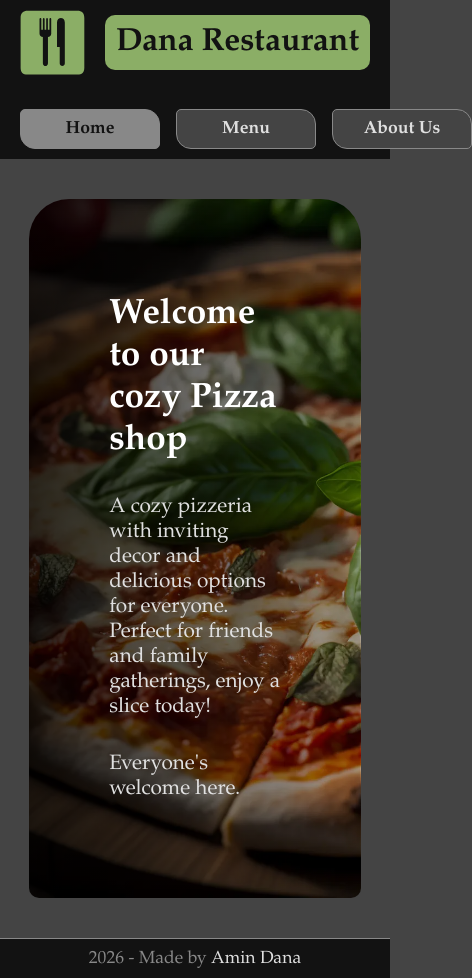
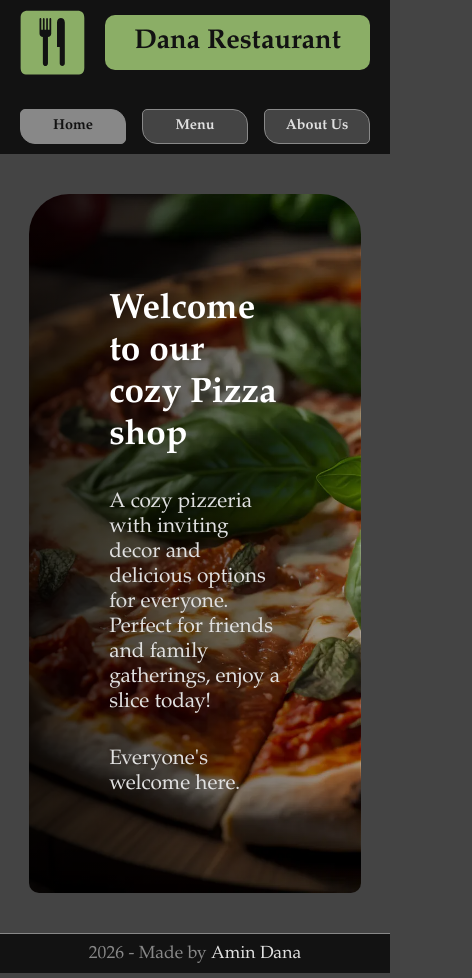
Before and after one commit to AminDanaaa/restaurant, a website built with webpack: page src/template.html in a window 390 px wide. Shown: the whole page, 472 px wide, since content can reach past the window. Built offline with nearby package versions, Linux system fonts and the light colour scheme.

Commit message:
Home page responsive update on mobile devices

```diff
--- a/src/styles.css
+++ b/src/styles.css
@@ -89,6 +89,12 @@ header nav {
         flex: 1 1 100%;
         justify-content: space-around;
     }
+
+    header nav > button {
+        min-width: 0px;
+        flex: 1;
+        font-size: 0.9rem;
+    }
 }
 
 @container header (max-width: 758px) {
@@ -101,6 +107,7 @@ header nav {
 
 @container header (max-width: 758px) {
     header .logo h1 {
+        font-size: 1.7rem;
         display: flex;
         justify-content: center;
         align-items: center;
```
